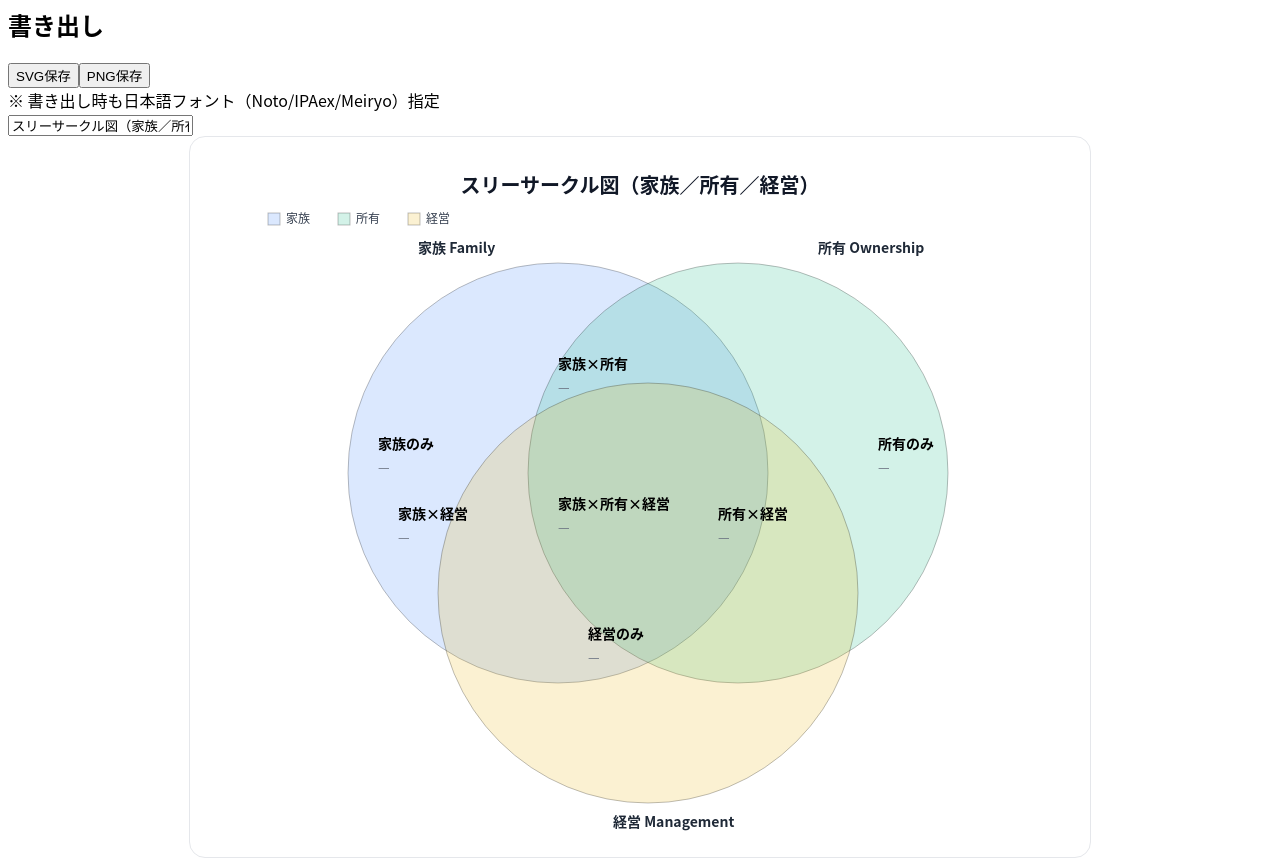
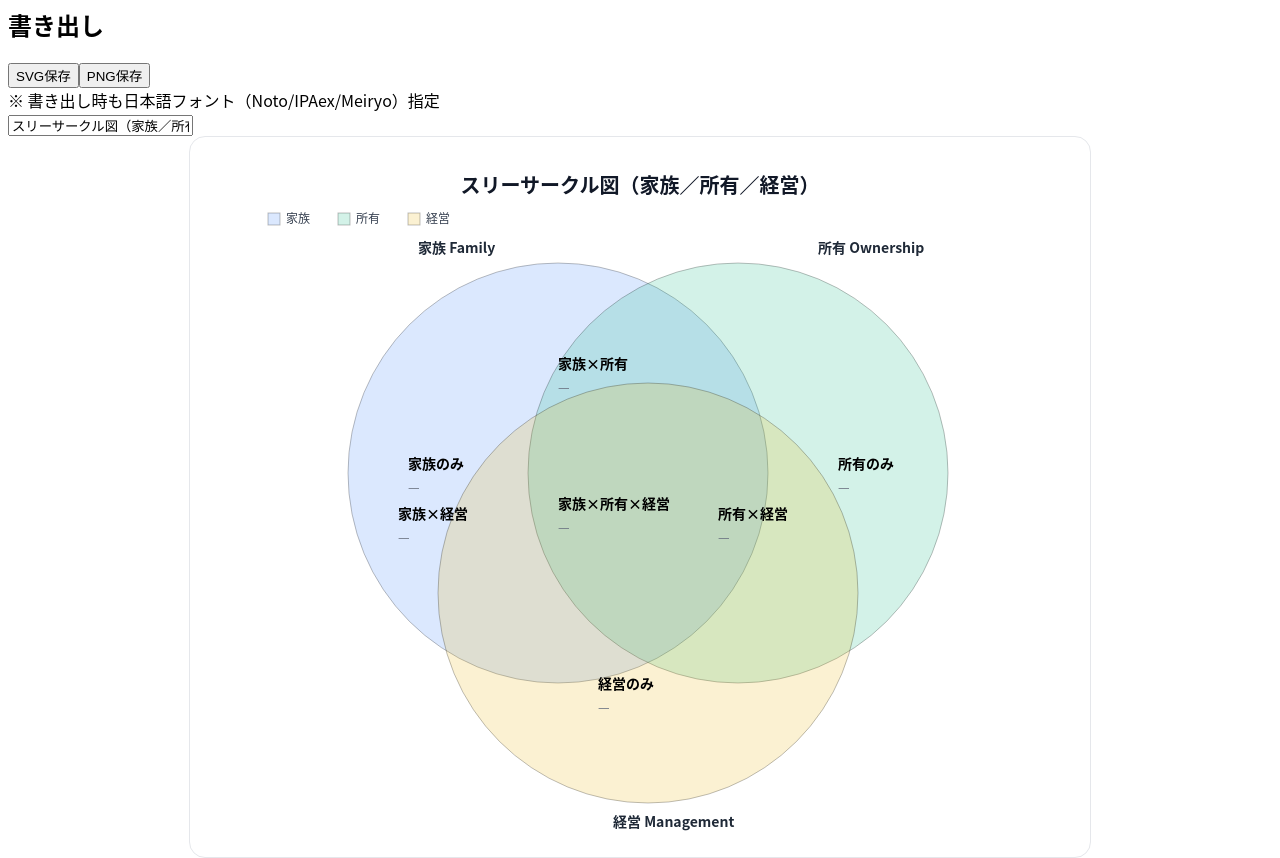
Before and after one commit to kyatoh-del/three-circle-bot, a React (Create React App) app: page / in a window 1280 px wide. Shown: the part 400-1258 px from the top of the page. Built offline with nearby package versions, Linux system fonts and the light colour scheme.

Commit message:
Update ThreeCircleBot.tsx

```diff
--- a/src/ThreeCircleBot.tsx
+++ b/src/ThreeCircleBot.tsx
@@ -186,9 +186,9 @@ const VennSVG = React.forwardRef<SVGSVGElement, { title: string; layout: Layout
           <text x={CX3 - 35} y={CY3 + R3 + 24} fontSize={14} fontWeight={700} fill="#1f2937">経営 Management</text>
 
           {/* 領域ボックス（必要に応じて x を微調整してください） */}
-          {regionBox(CX - R + 30, CY - 40, 160, 120, "家族のみ", layout.onlyF)}
-          {regionBox(CX2 + 140, CY - 40, 160, 120, "所有のみ", layout.onlyO)}   {/* 既定より+20寄せ */}
-          {regionBox(CX3 - 60, CY3 + 30, 200, 120, "経営のみ", layout.onlyM)}   {/* 既定より+20寄せ */}
+          {regionBox(CX - R + 60, CY - 20, 160, 120, "家族のみ", layout.onlyF)}
+          {regionBox(CX2 + 100, CY - 20, 160, 120, "所有のみ", layout.onlyO)}   {/* 既定より+20寄せ */}
+          {regionBox(CX3 - 50, CY3 + 80, 200, 120, "経営のみ", layout.onlyM)}   {/* 既定より+20寄せ */}
 
           {regionBox((CX + CX2) / 2 - 90, CY - 120, 180, 100, "家族×所有", layout.FO)}
           {regionBox(CX - 160, (CY + CY3) / 2 - 30, 180, 100, "家族×経営", layout.FM)}
```
